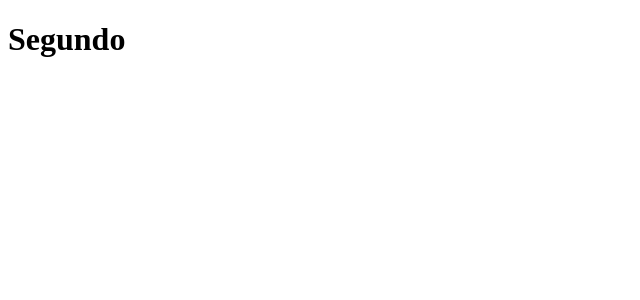
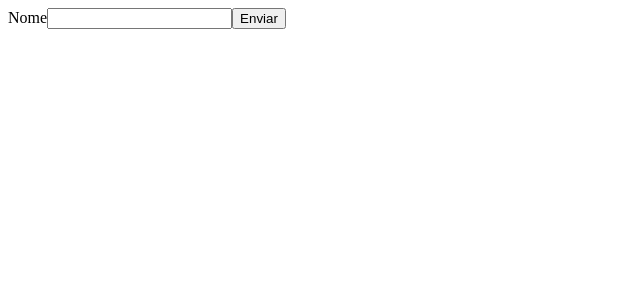
Before and after one commit to rodolphoreis/next, a Next.js app: page /basicos/segundo in a window 1280 px wide. Shown: the top 300 px of the page, without its empty margins (0-640 px from the left). Built offline with nearby package versions, Linux system fonts and the light colour scheme.

Commit message:
feat: add form

```diff
--- a/src/pages/basicos/segundo.tsx
+++ b/src/pages/basicos/segundo.tsx
@@ -1,5 +1,29 @@
+import { type } from "os";
+import { useState } from "react";
+
 const segundo = () => {
-  return <h1>Segundo</h1>;
+  const [name, setName] = useState("");
+
+  const handleSubmit = (e: any) => {
+    e.preventDefault();
+  };
+
+  return (
+    <div>
+      <form onSubmit={handleSubmit}>
+        <label>
+          Nome
+          <input
+            type="text"
+            value={name}
+            name="name"
+            onChange={(event) => setName(event.target.value)}
+          />
+        </label>
+        <button type="submit">Enviar</button>
+      </form>
+    </div>
+  );
 };
 
 export default segundo;
```
